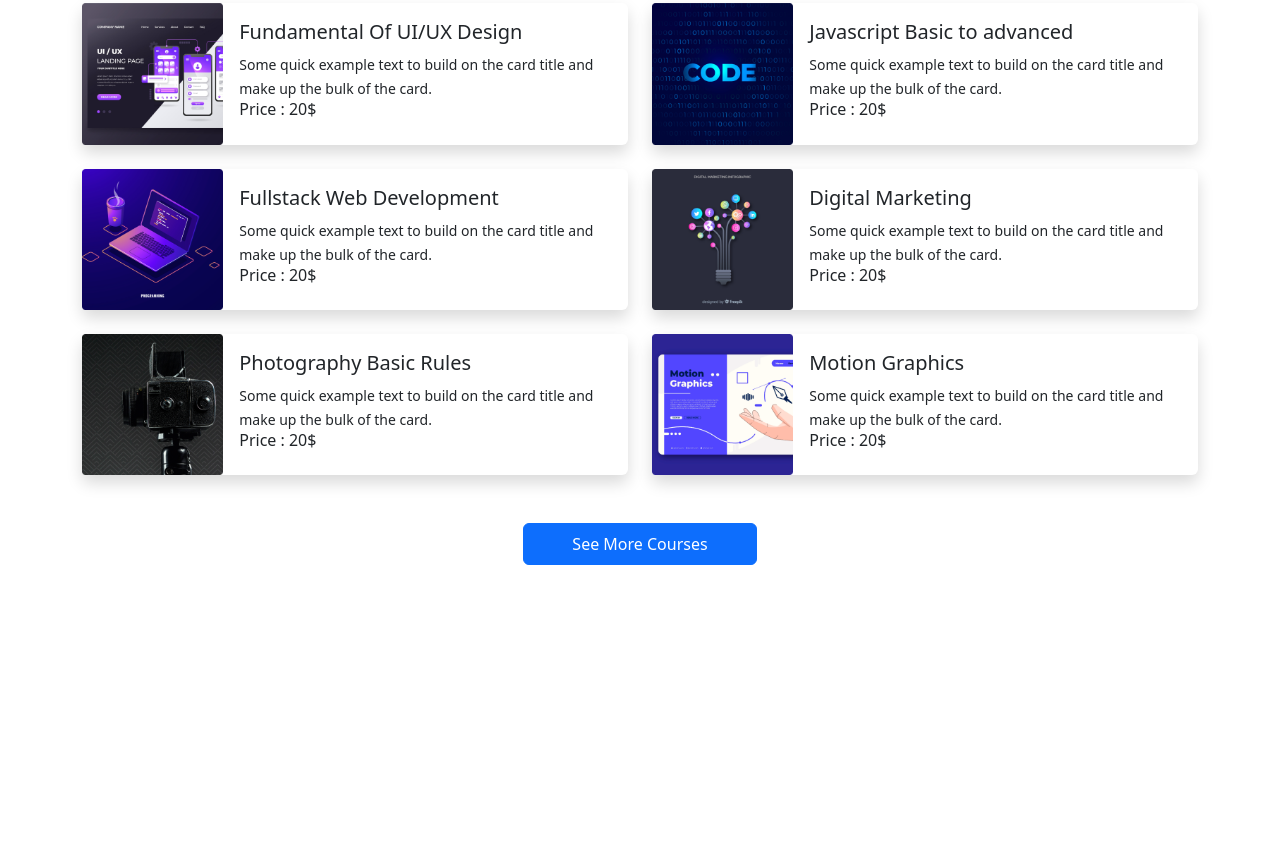
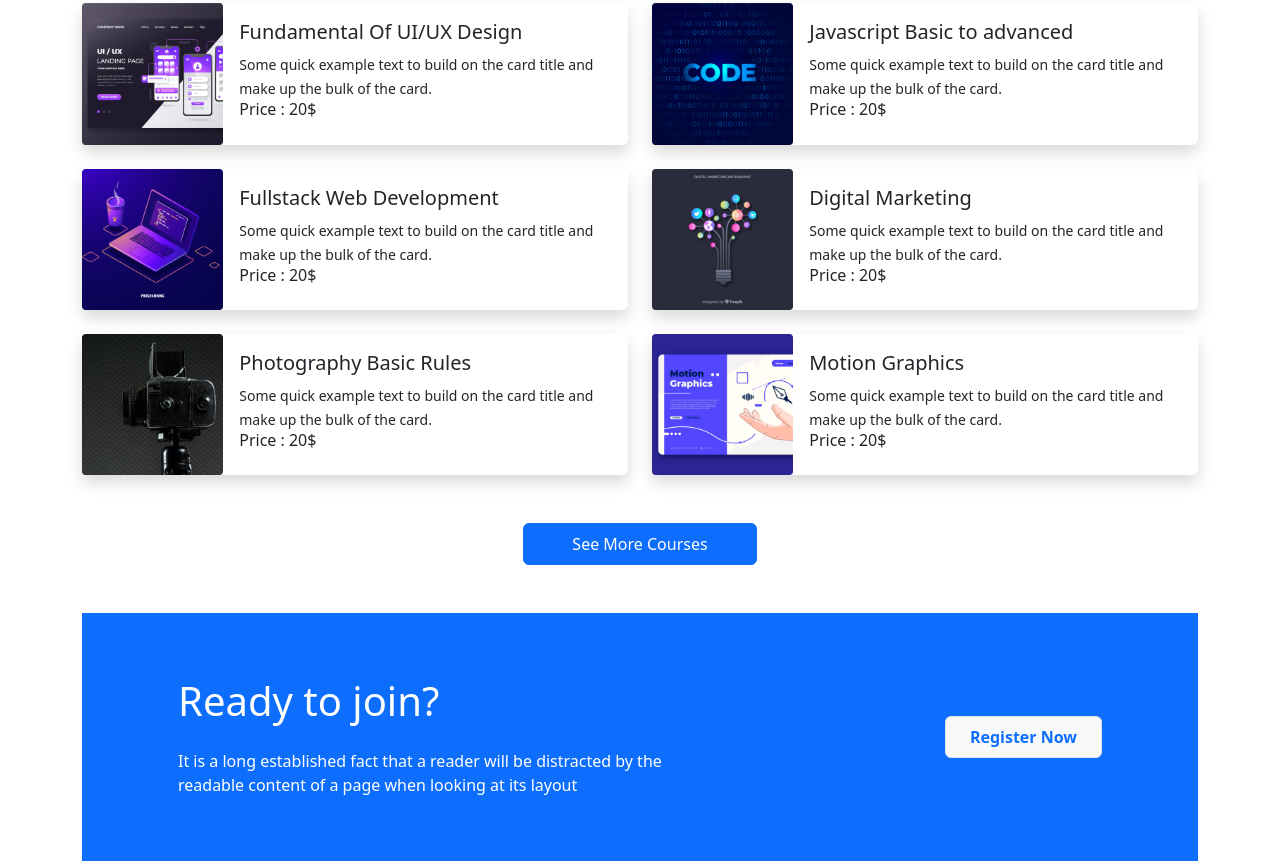
Before and after one commit to sozib62/Educational-Speech, a plain HTML site: page index.html in a window 1280 px wide. Shown: the part 948-1809 px from the top of the page. Before the commit the page ends 1513 px from the top, so only its background shows below. Drawn offline with nearby package versions, Linux system fonts and the light colour scheme.

Commit message:
register section

```diff
--- a/index.html
+++ b/index.html
@@ -97,10 +97,11 @@
         <!-- Banner section -->
     </header>
 
-    <main>
+    <main class="container">
+
         <!-- courses section -->
 
-        <section class="container mt-5">
+        <section class=" mt-5">
             <div class="fw-bold text-center mb-5">
                 <h1> Discover Our Popular <br> Courses</h1>
                 <p class="fw-light"> It is a long established fact that a reader will be distracted by the readable <br>
@@ -197,6 +198,21 @@
 
         <!-- courses section -->
 
+        <!-- Ragister section -->
+
+        <section class="mt-5 p-5 bg-primary d-flex justify-content-between align-items-center">
+            <div class="mt-3 ms-5 text-white">
+                <h1>Ready to join?</h1>
+                <p class="mt-4">It is a long established fact that a reader will be distracted by the <br>
+                    readable content of a page when looking at its layout</p>
+            </div>
+
+            <div class="me-5">
+                <button class=" btn btn-light text-primary border py-2 px-4 fw-bold"> Register Now</button>
+            </div>
+        </section>
+
+        <!-- Ragister section -->
 
     </main>
     <script src="https://cdn.jsdelivr.net/npm/bootstrap@5.2.0/dist/js/bootstrap.bundle.min.js"
```
